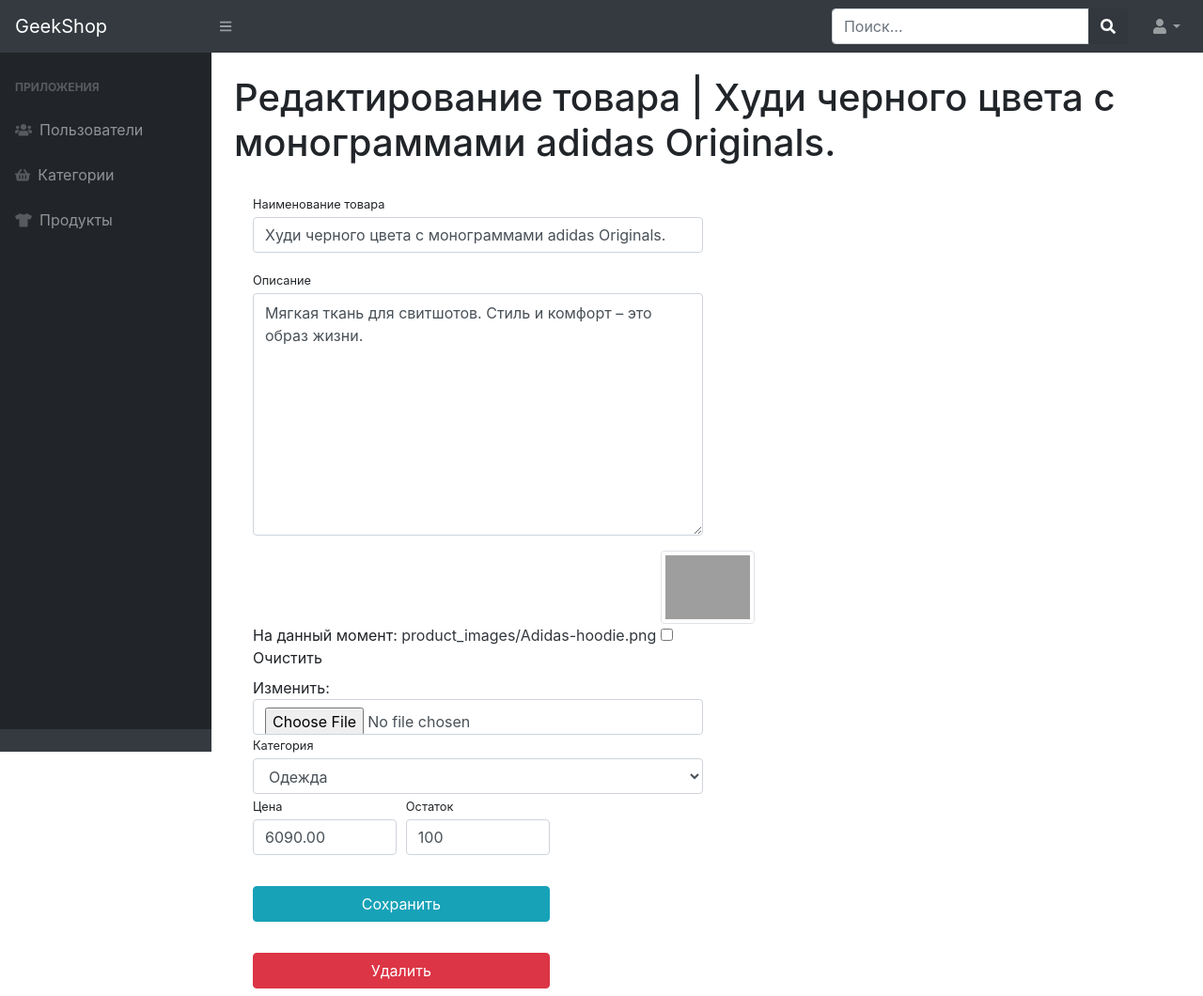
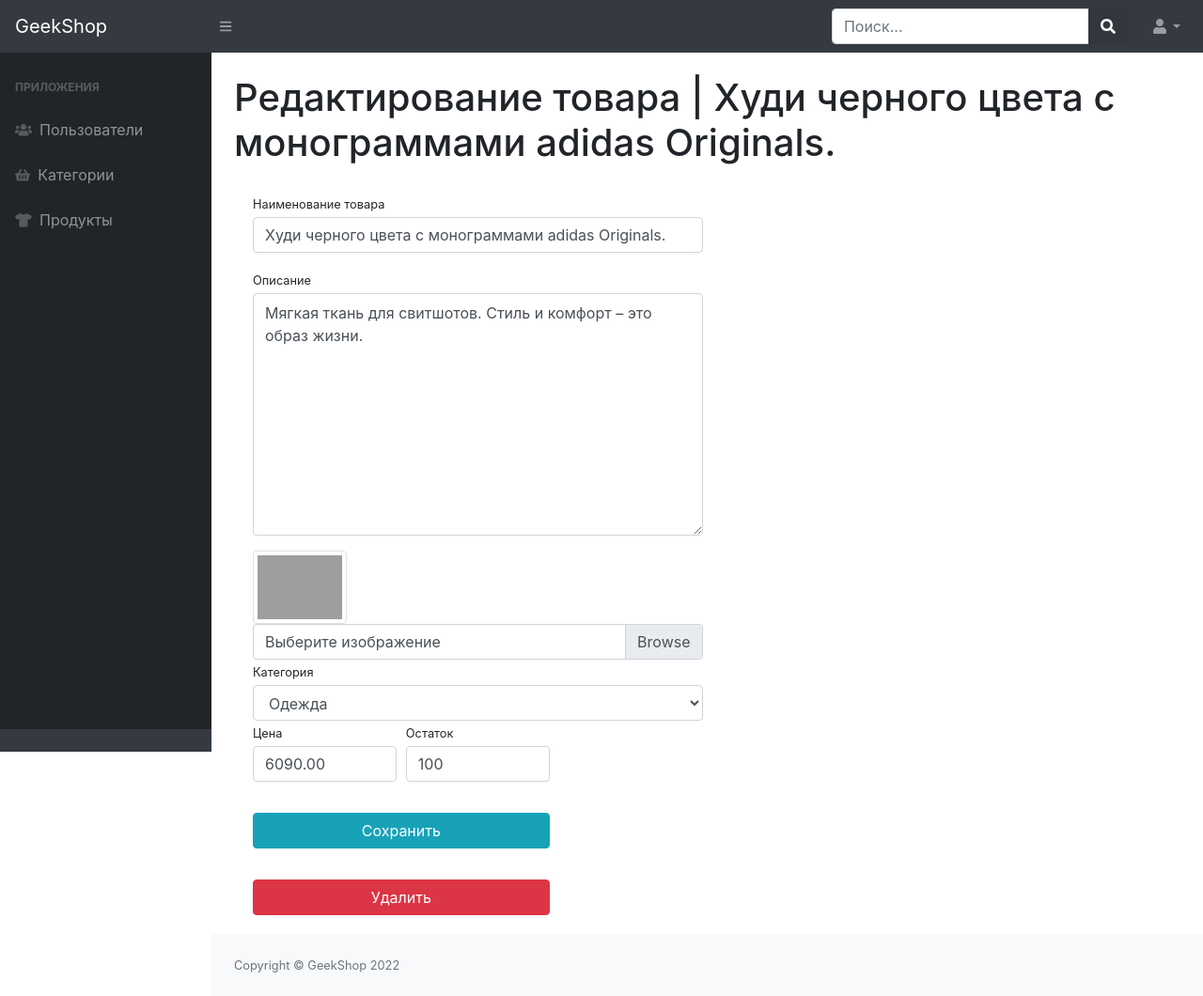
Before and after one commit to nekdfl/geekshop, a Django app: page /adminapp/product-update/1/ in a window 1280 px wide. Shown: the top 1060 px of the page at 94% size. After the commit the page ends 1035 px from the top, so only its background shows below. Run offline with Django 3.2, Linux system fonts and the light colour scheme; a user stored in the database is signed in; data comes from the database, SQL or seed files in the repository; some libraries are stand-ins or nearby versions; grey boxes are pictures that could not be loaded.

Commit message:
fix image field in product-update-delete

```diff
--- a/adminapp/forms.py
+++ b/adminapp/forms.py
@@ -93,6 +93,8 @@
 
 
 class AdminProductUpdateForm(forms.ModelForm):
+    image = forms.ImageField(widget=forms.FileInput, required=False)
+
     class Meta:
         model = Product
         fields = ('name', 'image', 'description', 'price', 'quantity', 'category')
@@ -100,7 +102,7 @@
     def __init__(self, *args, **kwargs):
         super(AdminProductUpdateForm, self).__init__(*args, **kwargs)
         self.fields['name'].widget.attrs['placeholder'] = 'Введите наименование товара'
-        # self.fields['image'].widget.attrs['placeholder'] = 'Загрузить фото'
+        self.fields['image'].widget.attrs['placeholder'] = 'Загрузить фото'
         self.fields['description'].widget.attrs['placeholder'] = 'Введите описание'
         self.fields['price'].widget.attrs['placeholder'] = 'Укажите цену'
         self.fields['quantity'].widget.attrs['placeholder'] = 'Укажите колличество на складе'
@@ -109,4 +111,4 @@
         for filed_name, field in self.fields.items():
             field.widget.attrs['class'] = 'form-control py-2'
 
-        # self.fields['image'].widget.attrs['class'] = 'custom-file-input'
+        self.fields['image'].widget.attrs['class'] = 'custom-file-input'
--- a/adminapp/templates/adminapp/admin-products-update-delete.html
+++ b/adminapp/templates/adminapp/admin-products-update-delete.html
@@ -23,18 +23,19 @@
                         </div>
                     </div>
                 </div>
-
-                <div class="col-lg-12 text-center">
-                    <img width="100" height="100"
-                         src="{% if product.image %} {{ product.image.url }} {% else %} {% static 'vendor/img/products/no-image.png' %}{% endif %}"
-                         class="img-thumbnail">
+                <div class="form-row align-content-center">
+                    <div class="col-lg-8 ">
+                        <img width="100" height="100"
+                             src="{% if product.image %} {{ product.image.url }} {% else %} {% static 'vendor/img/products/no-image.png' %}{% endif %}"
+                             class="img-thumbnail">
+                    </div>
                 </div>
                 <div class="form-row ">
                     <div class="col-lg-6">
                         <div class="custom-file">
                             {{ form.image }}
-                            {#                            <label class="custom-file-label" for="{{ form.image.id_for_label }}">#}
-                            {#                                        Выберите изображение</label>#}
+                            <label class="custom-file-label" for="{{ form.image.id_for_label }}">Выберите изображение
+                            </label>
                         </div>
 
                     </div>
```
